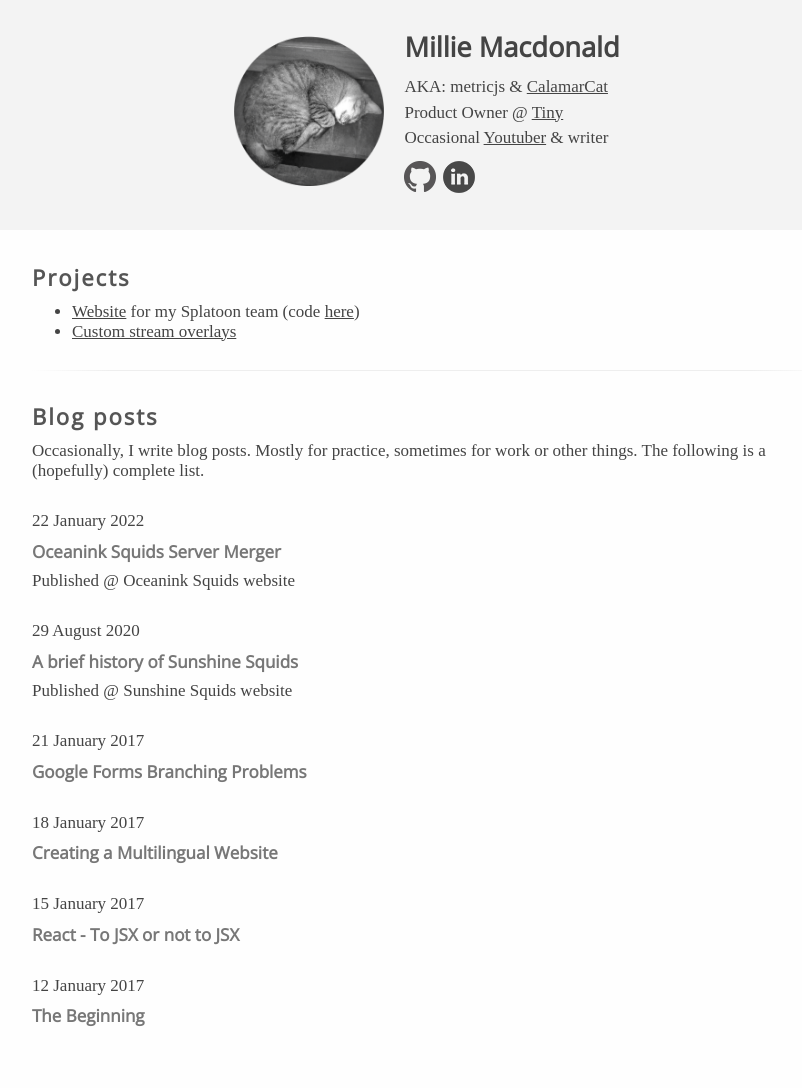
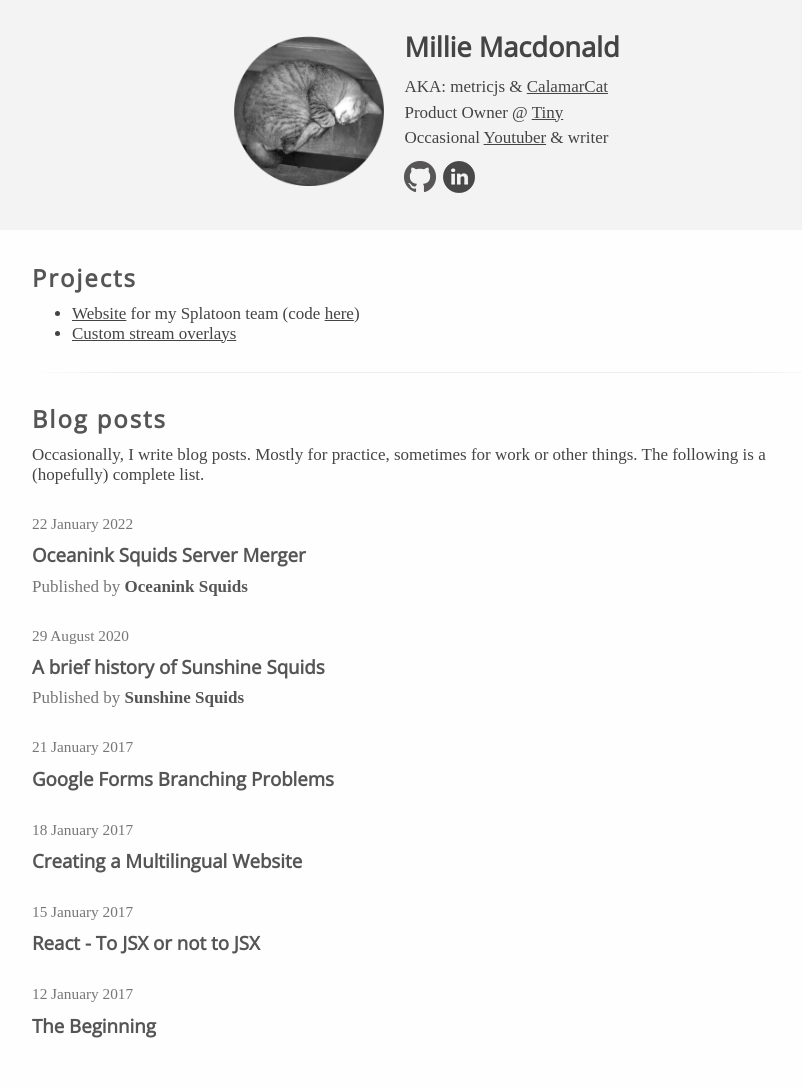
Before and after one commit to metricjs/metricjs.github.io, a Jekyll site: the page built from index.html, in a window 1280 px wide. Shown: the whole page, without its empty margins (208-1010 px from the left). Built offline with Jekyll 4.4.1, drawn with Linux system fonts in a browser that asks for light colours; some web fonts are replaced.

Commit message:
More updates

```diff
--- a/_posts/2020-08-29-a-brief-history.markdown
+++ b/_posts/2020-08-29-a-brief-history.markdown
@@ -3,6 +3,6 @@ layout: post
 title: "A brief history of Sunshine Squids"
 date: 2020-08-29
 external_url: https://orange-pufferfish-cpjx.squarespace.com/blog/a-brief-history-of-sunshine-squids
-external_site: "Sunshine Squids website"
+external_site: "Sunshine Squids"
 external_site_url: https://orange-pufferfish-cpjx.squarespace.com
 ---
--- a/_posts/2022-01-22-oceanink-server-merges.markdown
+++ b/_posts/2022-01-22-oceanink-server-merges.markdown
@@ -3,6 +3,6 @@ layout: post
 title: "Oceanink Squids Server Merger"
 date: 2022-01-22
 external_url: https://oceaninksquids.com.au/2022/01/22/oceanink-squids-server-merges/
-external_site: "Oceanink Squids website"
+external_site: "Oceanink Squids"
 external_site_url: https://oceaninksquids.com.au
 ---
--- a/css/index.css
+++ b/css/index.css
@@ -20,16 +20,25 @@ ul.posts-list li {
 	margin: 30px 0;
 }
 
-ul.posts-list #post-date {
-	font-size: 0.8em;
-	font-weight: 100;
-	color: #444444bb
+ul.posts-list .post-date {
+	font-size: 0.9em;
+	color: #444b
 }
 
 ul.posts-list h3 {
 	font-weight: bold;
 
 }
+
 ul.posts-list a {
 	text-decoration: none;
 }
+
+ul.posts-list p.external-source {
+	color: #444b;
+}
+
+ul.posts-list p.external-source a {
+	color: #555;
+	font-weight: bold;
+}
--- a/css/main.css
+++ b/css/main.css
@@ -32,7 +32,7 @@ h1 a {
 
 h2 {
 	font-family: 'Open Sans', sans-serif;
-	font-size: 1.3em;
+	font-size: 1.4em;
 	letter-spacing: 2px;
 	color: #555;
 	margin: 10px 0;
@@ -41,8 +41,8 @@ h2 {
 h3 {
 	font-family: 'Open Sans', sans-serif;
 	font-weight: 100;
-	font-size: 1em;
-	color: #777;
+	font-size: 1.1em;
+	color: #555;
 	margin: 0.5em 0;
 }
 
--- a/index.html
+++ b/index.html
@@ -80,7 +80,7 @@
 
 							{% if post.external_url %}
 								<h3><a class="external-url" rel="canonical" href="{{ post.external_url }}">{{ post.title }}</a></h3>
-								<p>Published @ <a href="{{ post.external_site_url }}">{{ post.external_site }}</a></p>
+								<p class="external-source">Published by <a href="{{ post.external_site_url }}">{{ post.external_site }}</a></p>
 							{% else %}
 								<h3><a rel="canonical" href="{{ post.url }}">{{ post.title }}</a></h3>
 							{% endif %}
```
